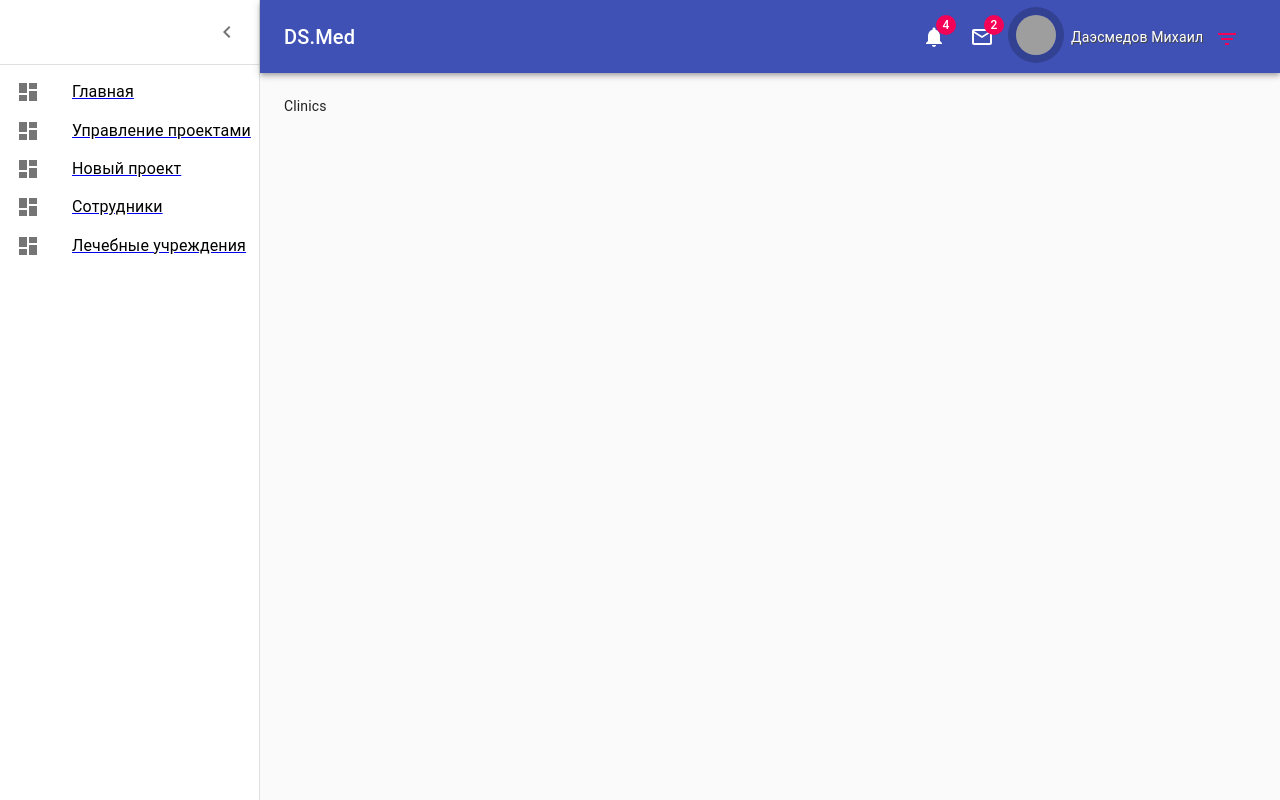
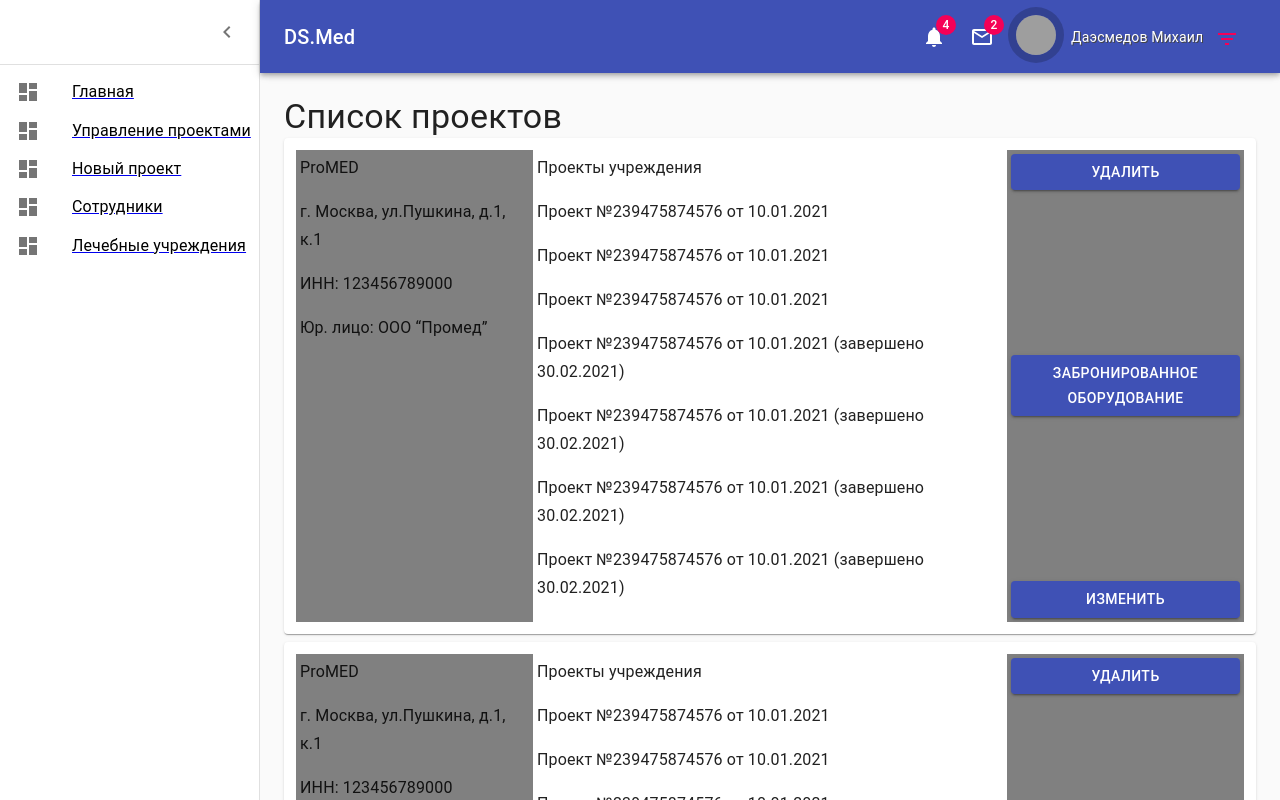
Before and after one commit to Jumay-dev/dealer_front, a React (Create React App) app: page /clinics in a window 1280 px wide. Built offline with nearby package versions, Linux system fonts and the light colour scheme; grey boxes are pictures that could not be loaded.

Commit message:
сущность клиники

```diff
--- /dev/null
+++ b/src/components/ClinicOne.tsx
@@ -0,0 +1,104 @@
+import React from 'react'
+import Paper from '@material-ui/core/Paper'
+import Typography from '@material-ui/core/Typography'
+import Button from '@material-ui/core/Button'
+import Accordion from '@material-ui/core/Accordion'
+import Grid from '@material-ui/core/Grid';
+import { Link } from 'react-router-dom'
+
+import CommercialOfferList from "./ModalCommercialOffer"
+
+import { makeStyles, createStyles, Theme } from '@material-ui/core/styles';
+
+const useStyles = makeStyles((theme: Theme) =>
+  createStyles({
+    paper: {
+        marginBottom: theme.spacing(1),
+        padding: theme.spacing(2),
+    },
+
+    gridInfo: {
+        background: "gray"
+    },
+
+    gridTools: {
+
+    },
+
+    gridButtons: {
+        display: "flex",
+        flexDirection: "column",
+        justifyContent: "space-between",
+        background: "gray"
+    }
+  }),
+);
+
+function ClinicOne() {
+    const classes = useStyles()
+    return (
+        <Paper className={classes.paper}>
+            <Grid container spacing={1}>
+                <Grid item xs={12} lg={3} className={classes.gridInfo}>
+                    <Typography variant="subtitle1" paragraph>
+                        ProMED
+                    </Typography>
+                    <Typography variant="subtitle1" paragraph>
+                        г. Москва, ул.Пушкина, д.1, к.1
+                    </Typography>
+                    <Typography variant="subtitle1" paragraph>
+                        ИНН: 123456789000
+                    </Typography>
+                    <Typography variant="subtitle1" paragraph>
+                        Юр. лицо: ООО “Промед”
+                    </Typography>
+                </Grid>
+
+                <Grid item xs={12} lg={6} className={classes.gridTools}>
+                    <Typography variant="subtitle1" paragraph>
+                        Проекты учреждения
+                    </Typography>
+
+                    <Typography variant="subtitle1" paragraph>
+                        Проект №239475874576 от 10.01.2021
+                    </Typography>
+                    <Typography variant="subtitle1" paragraph>
+                        Проект №239475874576 от 10.01.2021
+                    </Typography>
+                    <Typography variant="subtitle1" paragraph>
+                        Проект №239475874576 от 10.01.2021
+                    </Typography>
+                    <Typography variant="subtitle1" paragraph>
+                        Проект №239475874576 от 10.01.2021 (завершено 30.02.2021)
+                    </Typography>
+                    <Typography variant="subtitle1" paragraph>
+                        Проект №239475874576 от 10.01.2021 (завершено 30.02.2021)
+                    </Typography>
+                    <Typography variant="subtitle1" paragraph>
+                        Проект №239475874576 от 10.01.2021 (завершено 30.02.2021)
+                    </Typography>
+                    <Typography variant="subtitle1" paragraph>
+                        Проект №239475874576 от 10.01.2021 (завершено 30.02.2021)
+                    </Typography>
+
+                </Grid>
+
+                <Grid item xs={12} lg={3} className={classes.gridButtons}>
+                    <Button variant="contained" color="primary">
+                        Удалить
+                    </Button>
+
+                    <Button variant="contained" color="primary">
+                        Забронированное оборудование
+                    </Button>
+
+                    <Button variant="contained" color="primary">
+                        Изменить
+                    </Button>
+                </Grid>
+            </Grid>
+        </Paper>
+    )
+}
+
+export default ClinicOne
--- a/src/pages/Clinics.tsx
+++ b/src/pages/Clinics.tsx
@@ -1,9 +1,19 @@
 import React from 'react'
+import ClinicOne from '../components/ClinicOne'
+import Typography from '@material-ui/core/Typography'
 
 function Clinics() {
     return (
         <>
-        Clinics
+            <Typography component="h1" variant="h4">
+                Список проектов
+            </Typography>
+
+            <ClinicOne />
+            <ClinicOne />
+            <ClinicOne />
+            <ClinicOne />
+            <ClinicOne />
         </>
     )
 }
```
Also changed, not shown: 1 other file (tests, documents, lock files or other folders).
